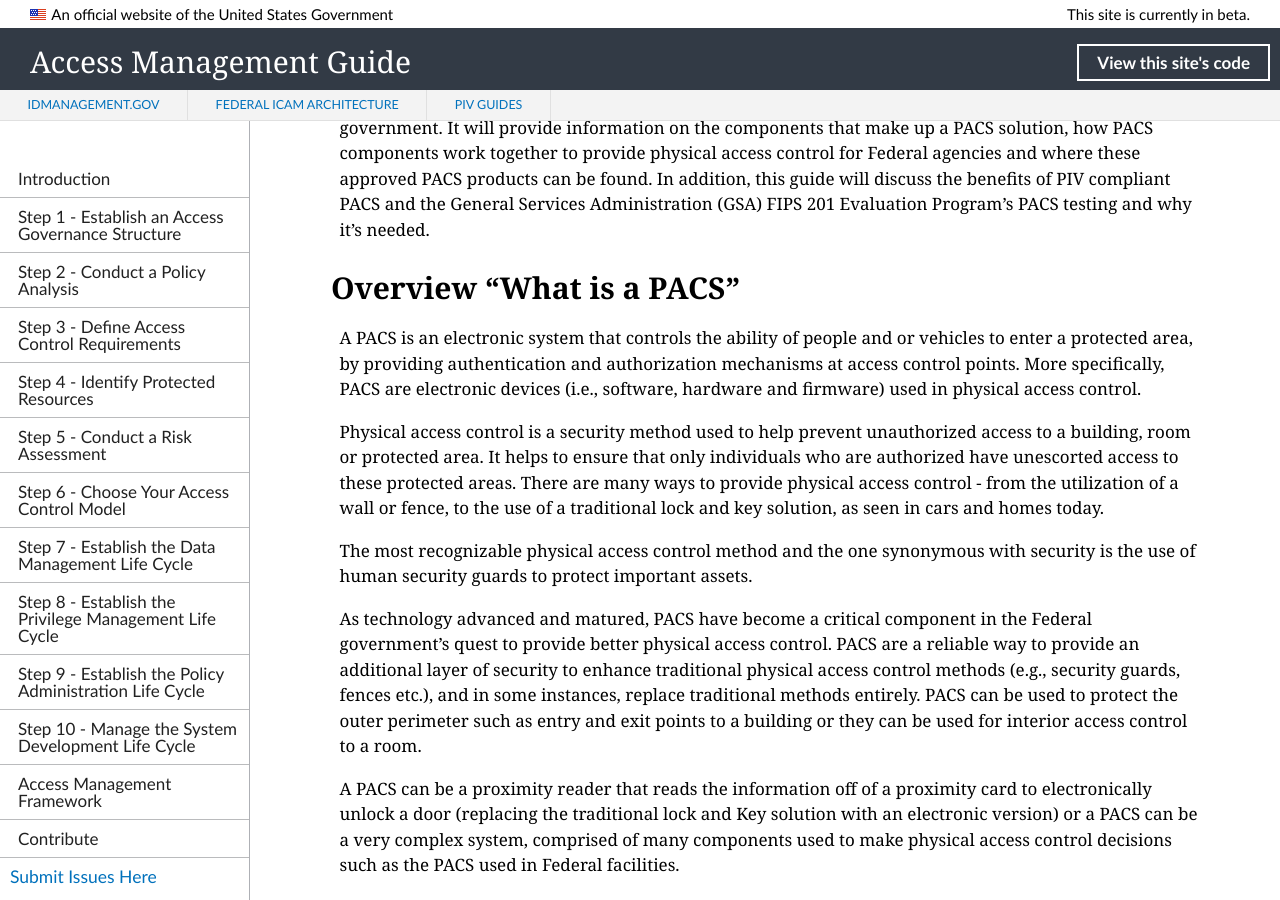
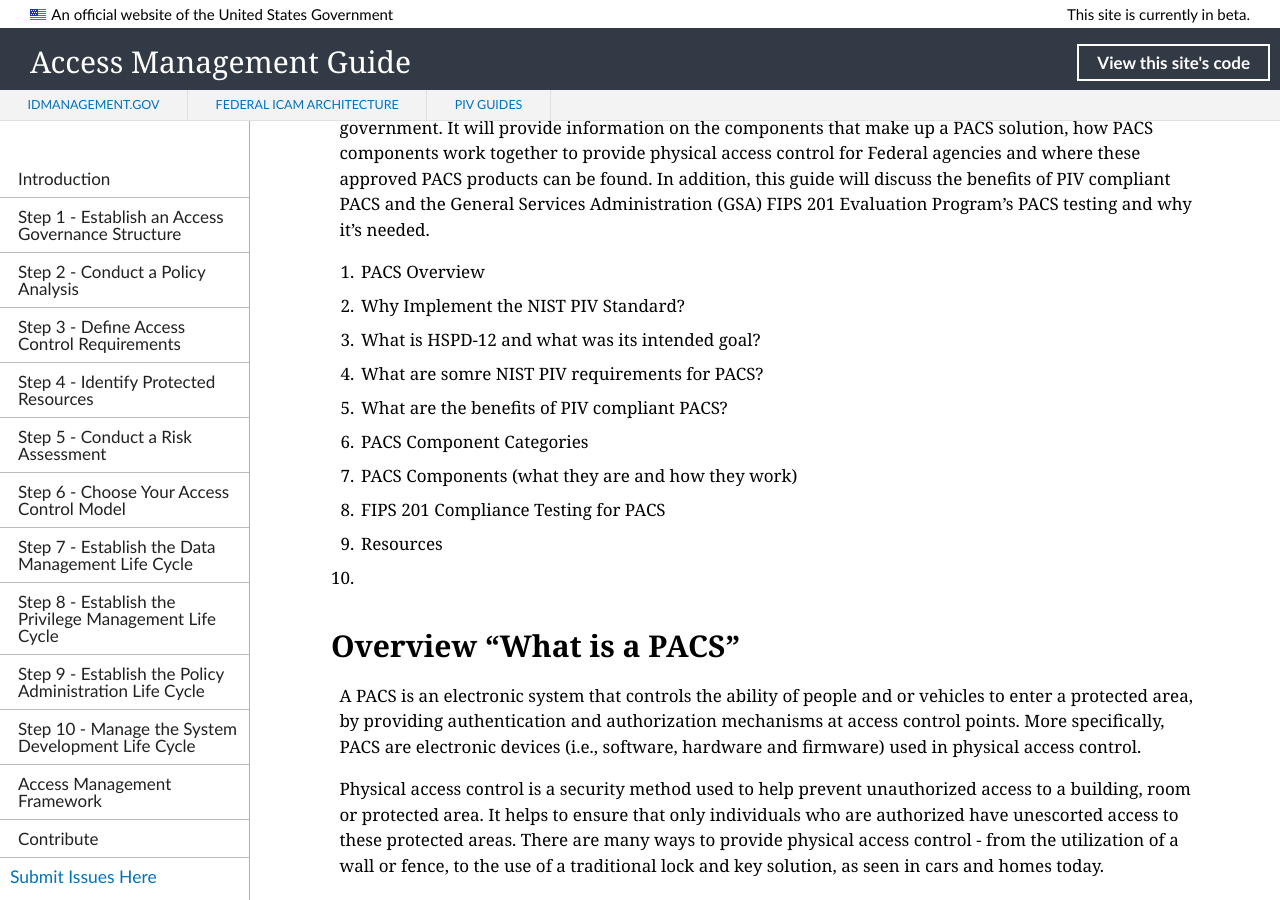
Before and after one commit to GSA/ficam-access, a Jekyll site: the page built from pages/PACS-guide.md, in a window 1280 px wide and 900 px high, scrolled down 395 px. Built offline with Jekyll 4.4.1, drawn with Linux system fonts in a browser that asks for light colours; nearby versions of some CDN libraries.

```diff
--- a/pages/PACS-guide.md
+++ b/pages/PACS-guide.md
@@ -1,4 +1,5 @@
 ---
+
 layout: default
 title: What Is a PACS
 permalink: /PACS-guide/
@@ -8,6 +9,17 @@ permalink: /PACS-guide/
 
 ## Introduction
 This guide is intended to provide a general overview of the Federal Information Processing Standard (FIPS) 201 Personal Identity Verification (PIV) compliant PACS that are used within the Federal government.  It will provide information on the components that make up a PACS solution, how PACS components work together to provide physical access control for Federal agencies and where these approved PACS products can be found.  In addition, this guide will discuss the benefits of PIV compliant PACS and the General Services Administration (GSA) FIPS 201 Evaluation Program’s PACS testing and why it’s needed.
+
+1. PACS Overview
+2. Why Implement the NIST PIV Standard?
+3. What is HSPD-12 and what was its intended goal?
+4. What are somre NIST PIV requirements for PACS?
+5. What are the benefits of PIV compliant PACS?
+6. PACS Component Categories
+7. PACS Components (what they are and how they work)
+8. FIPS 201 Compliance Testing for PACS
+9. Resources
+10.
 
 ## Overview "What is a PACS"
 A PACS is an electronic system that controls the ability of people and or vehicles to enter a protected area, by providing authentication and authorization mechanisms at access control points.  More specifically, PACS are electronic devices (i.e., software, hardware and firmware) used in physical access control.
```
